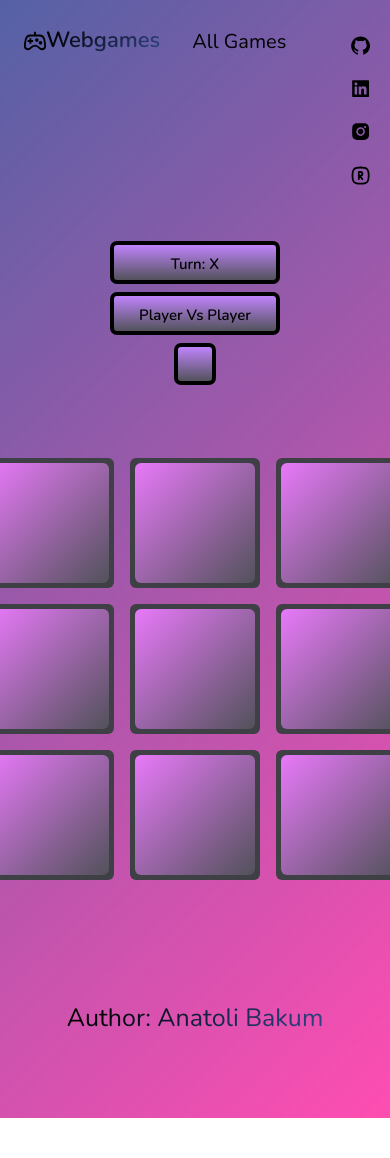
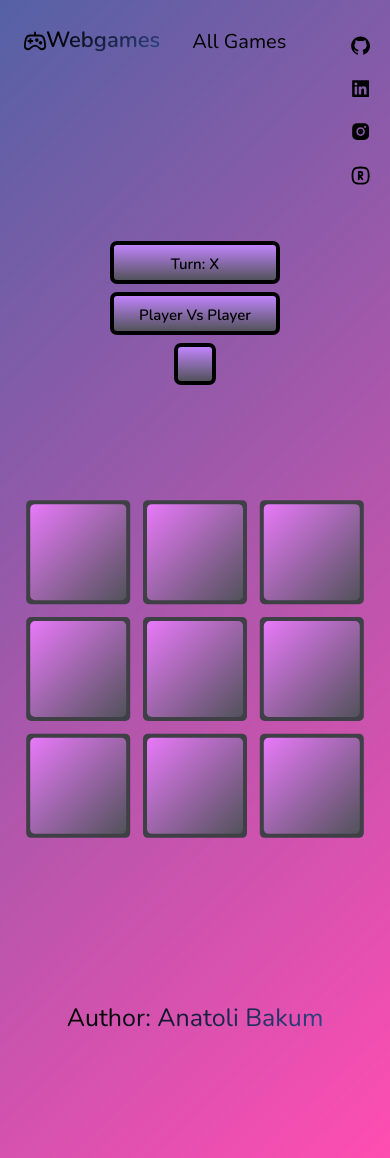
Before and after one commit to DrumRay/webgames, a Next.js app: page /tic-tac-toe in a window 390 px wide. Before the commit the page ends 1118 px from the top, so only its background shows below. Built offline with nearby package versions, Linux system fonts and the light colour scheme.

Commit message:
небольшое изменение стилей

```diff
--- a/src/app/components/Footer.tsx
+++ b/src/app/components/Footer.tsx
@@ -2,7 +2,7 @@
 
 export default function Footer() {
     return (
-        <div className="flex justify-center items-center pt-20 pb-10 my-10">
+        <div className="flex justify-center items-center pt-20 pb-20 my-10">
             <a href="https://first-portfolio-eight.vercel.app/" className="gradient_text hover:scale-110 ease-in duration-300">
                 Author: Anatoli Bakum
             </a>
--- a/src/app/components/GameField.tsx
+++ b/src/app/components/GameField.tsx
@@ -1,6 +1,5 @@
 "use client"
 
-import "../styles/GameField.css"
 import "../styles/tic_tac_toe.css"
 import { FieldButton } from "../containers/Buttons"
 import { useState } from "react"
--- a/src/app/page.tsx
+++ b/src/app/page.tsx
@@ -1,5 +1,6 @@
 import "./styles/game_preview.css"
 import Link from "next/link";
+import Image from "next/image";
 
 export default function Home() {
   return (
@@ -7,19 +8,19 @@ export default function Home() {
       <div className='game_preview_container'>
         <Link href="/tic-tac-toe">
         <div className='game-card'>
-          <img src='/assets/game_preview_placeholder.png' alt="game_preview_pic"/>
+          <Image src='/assets/game_preview_placeholder.png' alt="game_preview_pic" width='251' height='314'/>
           <a>Tic Tac Toe</a>
         </div>
         </Link>
         <Link href="/pic-diff">
         <div className='game-card'>
-          <img src='/assets/game_preview_placeholder.png' alt="game_preview_pic"/>
+          <Image src='/assets/game_preview_placeholder.png' alt="game_preview_pic" width='251' height='314'/>
           <a>Pic Diff</a>
         </div>
         </Link>
         <Link href="/rock-paper-scissors">
         <div className='game-card'>
-          <img src='/assets/game_preview_placeholder.png' alt="game_preview_pic"/>
+          <Image src='/assets/game_preview_placeholder.png' alt="game_preview_pic" width='251' height='314'/>
           <a>Rock Paper Scissors</a>
         </div>
         </Link>
--- a/src/app/styles/GameField.css
+++ /dev/null
@@ -1,5 +0,0 @@
-.game_field {
-  display: grid;
-  grid-gap: 1rem;
-  grid-template-columns: repeat(3, 1fr);
-}
--- a/src/app/styles/tic_tac_toe.css
+++ b/src/app/styles/tic_tac_toe.css
@@ -11,9 +11,30 @@
     align-items: center;
 }
 
+.game_field {
+    display: grid;
+    grid-gap: 1rem;
+    grid-template-columns: repeat(3, 1fr);
+  }
+
 
 @media screen and (max-width: 550px) {
     .turn-refresh {
         flex-direction: column;
     }
+    .game_field {
+        scale: 0.9;
+    }
 }
+
+@media screen and (max-width: 400px) {
+    .game_field {
+        scale: 0.8;
+    }
+}
+
+@media screen and (max-width: 300px) {
+    .game_field {
+        scale: 0.7;
+    }
+}
```
